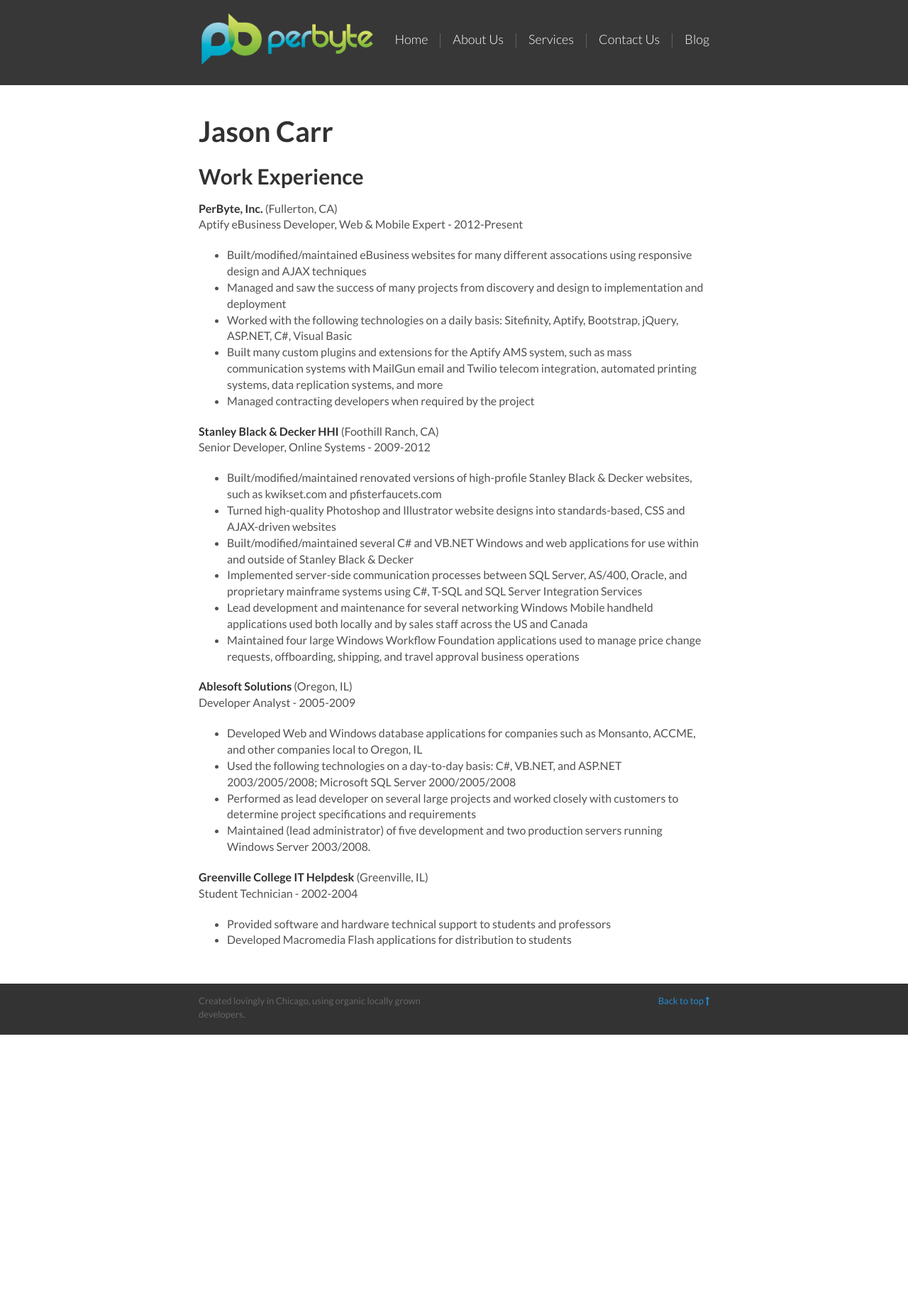
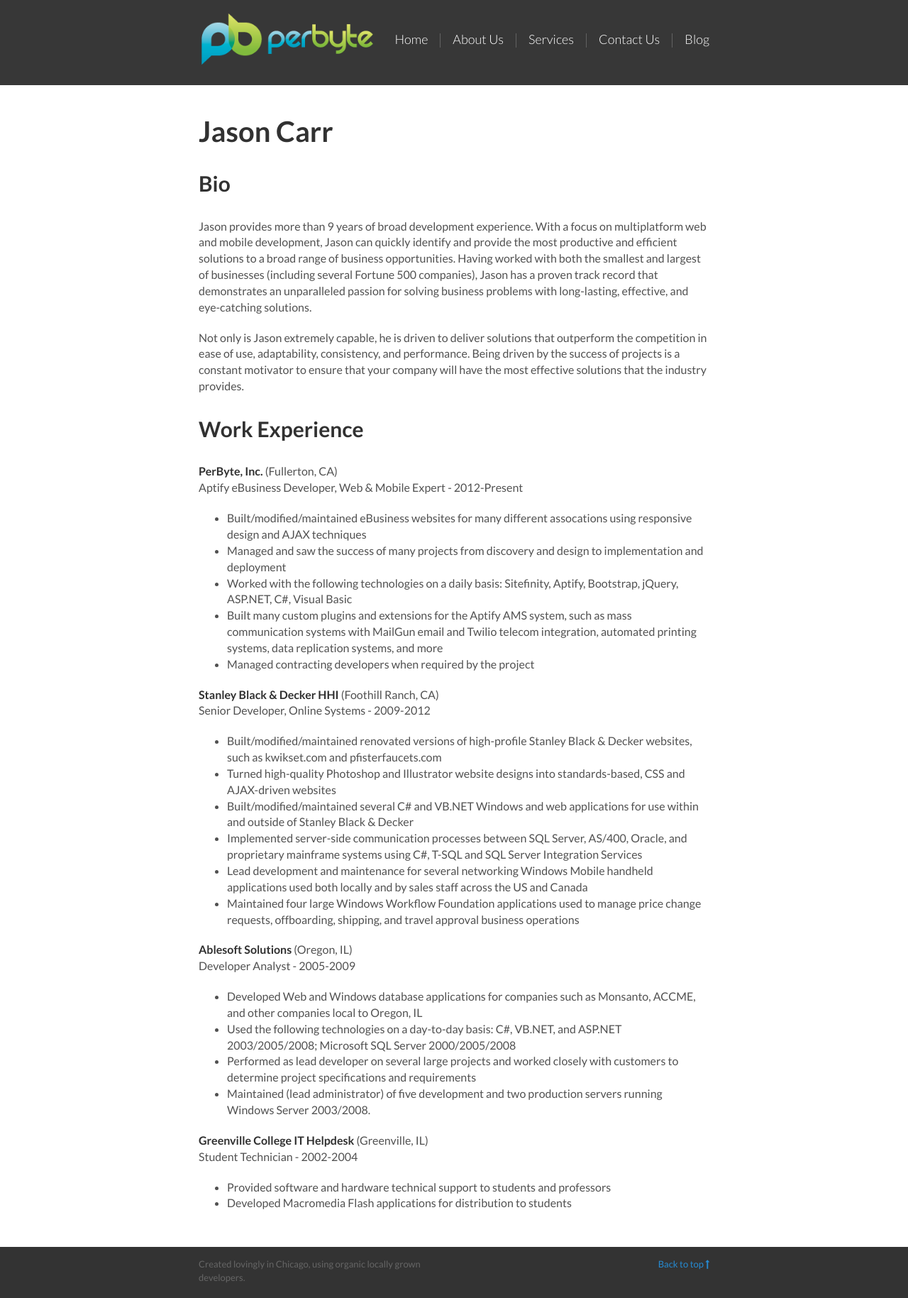
Before and after one commit to lcates/perbyte.github.io, a Jekyll site: the page built from jason-resume.md, in a window 1280 px wide. Shown: the whole page at 71% size. Built offline with Jekyll 4.4.1, drawn with Linux system fonts in a browser that asks for light colours; nearby versions of some CDN libraries; Markdown is read by kramdown in place of the engine named in the settings; before the commit the page ends 1458 px from its top, so only the background shows below that.

Commit message:
New corp theme

```diff
--- a/index.corp.html
+++ b/index.corp.html
@@ -138,7 +138,7 @@
           <div class="polaroid">
             <div align="center"><img src="/corporate/img/JasonMug.jpg" class="img-circle"></div>
               <h3>Jason Carr, Developer</h3>
-              <p>A recent addition to the team, Jason Carr provides more than 7 years of broad development experience. With a focus on multiplatform web and mobile development, Jason can quickly identify and provide the most productive and efficient solutions to a broad range of business opportunities. Having worked with both the smallest and largest of businesses (including several Fortune 500 companies), Jason has a proven track record that demonstrates an unparalleled passion for solving business problems with long-lasting, effective, and eye-catching solutions.</p>
+              <p>A recent addition to the team, Jason Carr provides more than 9 years of broad development experience. With a focus on multiplatform web and mobile development, Jason can quickly identify and provide the most productive and efficient solutions to a broad range of business opportunities. Having worked with both the smallest and largest of businesses (including several Fortune 500 companies), Jason has a proven track record that demonstrates an unparalleled passion for solving business problems with long-lasting, effective, and eye-catching solutions.</p>
               <p>Not only is Jason extremely capable, he is driven to deliver solutions that outperform the competition in ease of use, adaptability, consistency, and performance. Being driven by the success of projects is a constant motivator to ensure that your company will have the most effective solutions that the industry provides.</p>
           </div>
           <div align="center" class="expand"><a href="#"><i class="fa fa-plus-circle"></i></a></div>
--- a/jason-resume.md
+++ b/jason-resume.md
@@ -7,6 +7,13 @@
 
 Jason Carr
 ==========
+
+Bio
+---
+
+Jason provides more than 9 years of broad development experience. With a focus on multiplatform web and mobile development, Jason can quickly identify and provide the most productive and efficient solutions to a broad range of business opportunities. Having worked with both the smallest and largest of businesses (including several Fortune 500 companies), Jason has a proven track record that demonstrates an unparalleled passion for solving business problems with long-lasting, effective, and eye-catching solutions.
+
+Not only is Jason extremely capable, he is driven to deliver solutions that outperform the competition in ease of use, adaptability, consistency, and performance. Being driven by the success of projects is a constant motivator to ensure that your company will have the most effective solutions that the industry provides.
 
 Work Experience
 ---------------
--- a/public/css/corp.css
+++ b/public/css/corp.css
@@ -9,3 +9,8 @@
 .corp-content p, .corp-content blockquote, .corp-content ul, .corp-content ol, .corp-content dl, .corp-content table, .corp-content pre {
 	margin-top: 15px;
 }
+
+h2 {
+	margin-top: 1.5rem;
+	margin-bottom: 1.5rem;
+}
```
Also changed, not shown: josh-resume.md (+7 -0 lines).
